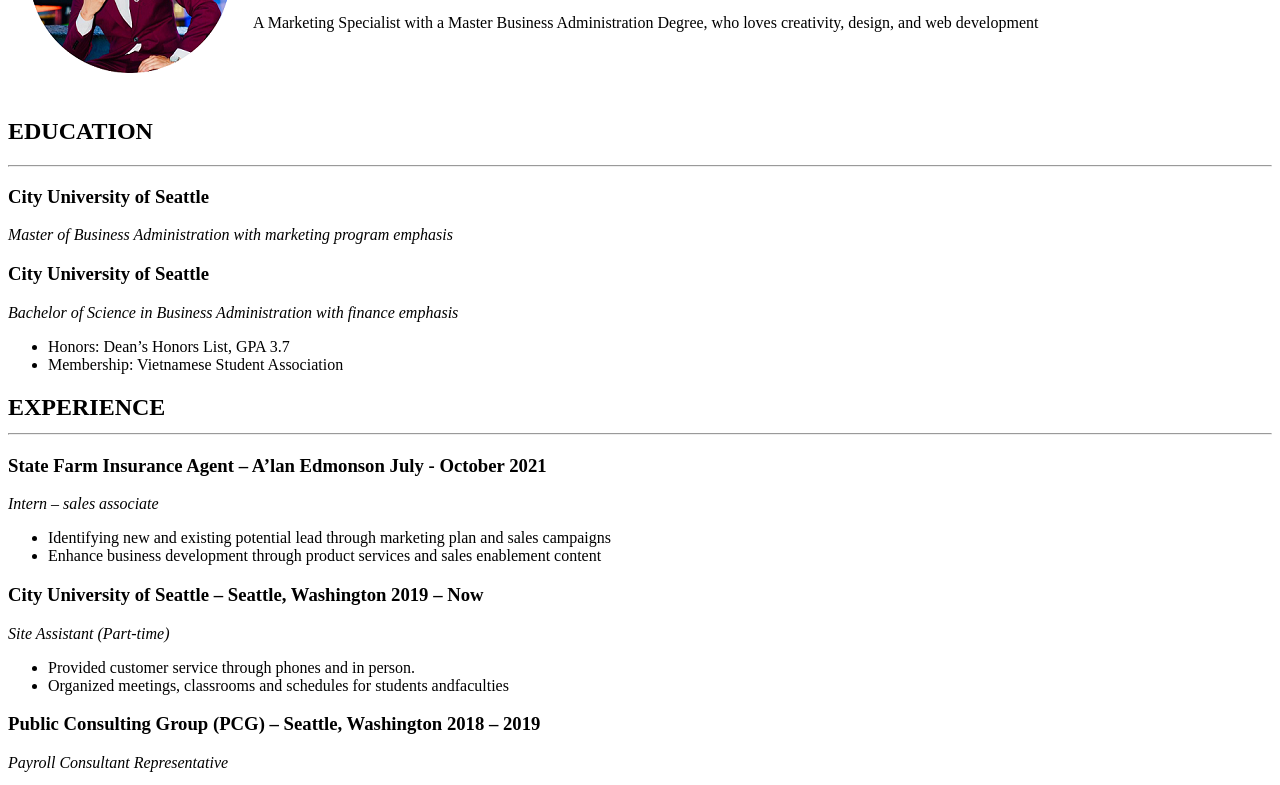
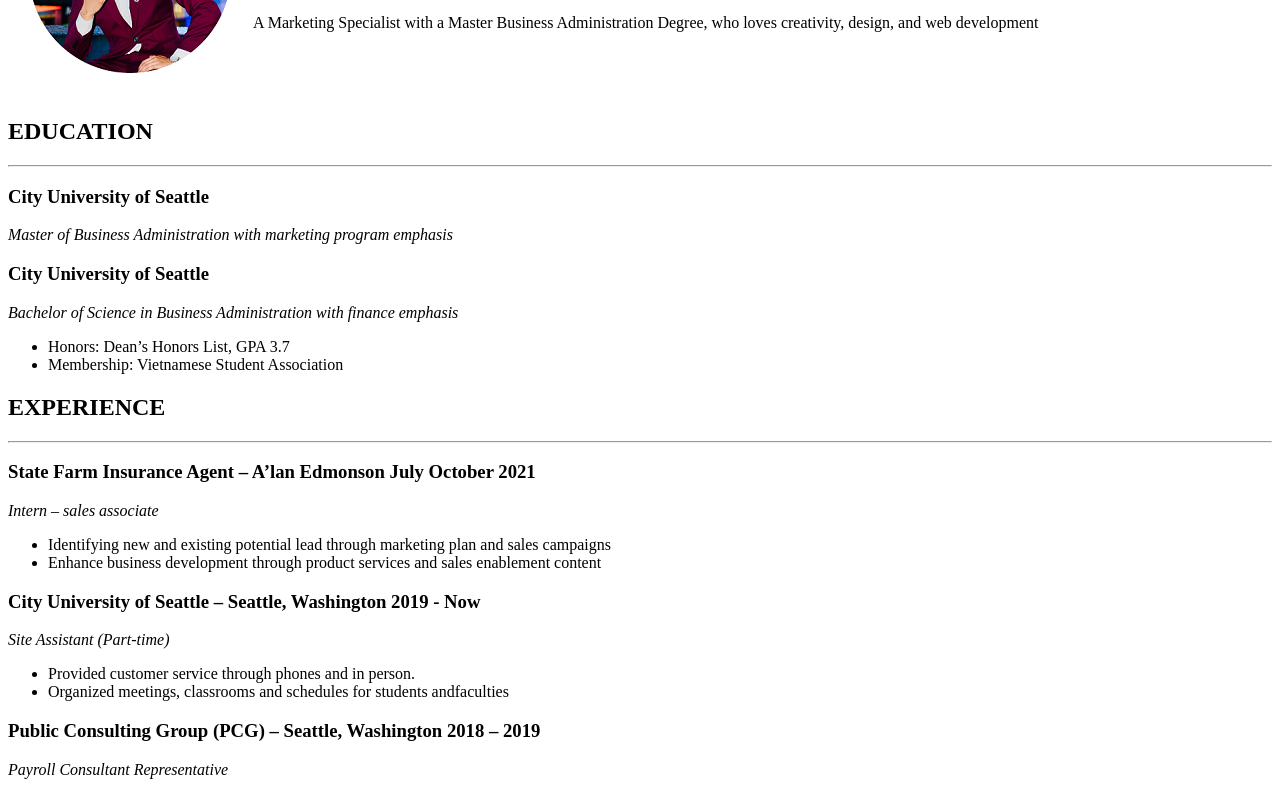
Before and after one commit to longkun158/Resume, a plain HTML site: page index.html in a window 1280 px wide. Shown: the part 158-943 px from the top of the page. Drawn offline with Linux system fonts and the light colour scheme.

Commit message:
Update index.html

```diff
--- a/index.html
+++ b/index.html
@@ -4,6 +4,7 @@
 <head>
   <meta charset="utf-8">
   <title> Long Pham Resume </title>
+  <link rel="stylesheet" href="css/styles.css">
 </head>
 
 <body>
@@ -38,10 +39,12 @@
       Membership: Vietnamese Student Association
     </li>
   </ul>
-  <h2> <strong>EXPERIENCE</strong>
-    <hr>
-  </h2>
-  <h3><strong>State Farm Insurance Agent </strong> – A’lan Edmonson July - October 2021</h3>
+  <h2> <strong>EXPERIENCE</strong></h2>
+  <hr>
+  <h3><strong>State Farm Insurance Agent </strong> – A’lan Edmonson July
+    <span class="date">
+      October 2021
+    </span></h3>
   <p>
     <i>Intern – sales associate</i>
   </p>
@@ -55,7 +58,10 @@
   </ul>
   <h3>
 
-    <strong>City University of Seattle </strong> – Seattle, Washington 2019 – Now
+    <strong>City University of Seattle </strong> – Seattle, Washington
+    <span class="date">
+      2019 - Now
+    </span>
   </h3>
   <p>
     <i>Site Assistant (Part-time)</i>
@@ -69,7 +75,10 @@
     </li>
   </ul>
   <h3>
-    <strong>Public Consulting Group (PCG) </strong> – Seattle, Washington 2018 – 2019
+    Public Consulting Group (PCG) – Seattle, Washington
+    <span class="date">
+      2018 – 2019
+    </span>
   </h3>
   <i>Payroll Consultant Representative</i>
   <ul>
@@ -104,5 +113,5 @@
     Excellent Written, Verbal Communication, Team collaborate and Public Speaking Skills
   </li>
 </ul>
-
+</body>
 </html>
```
